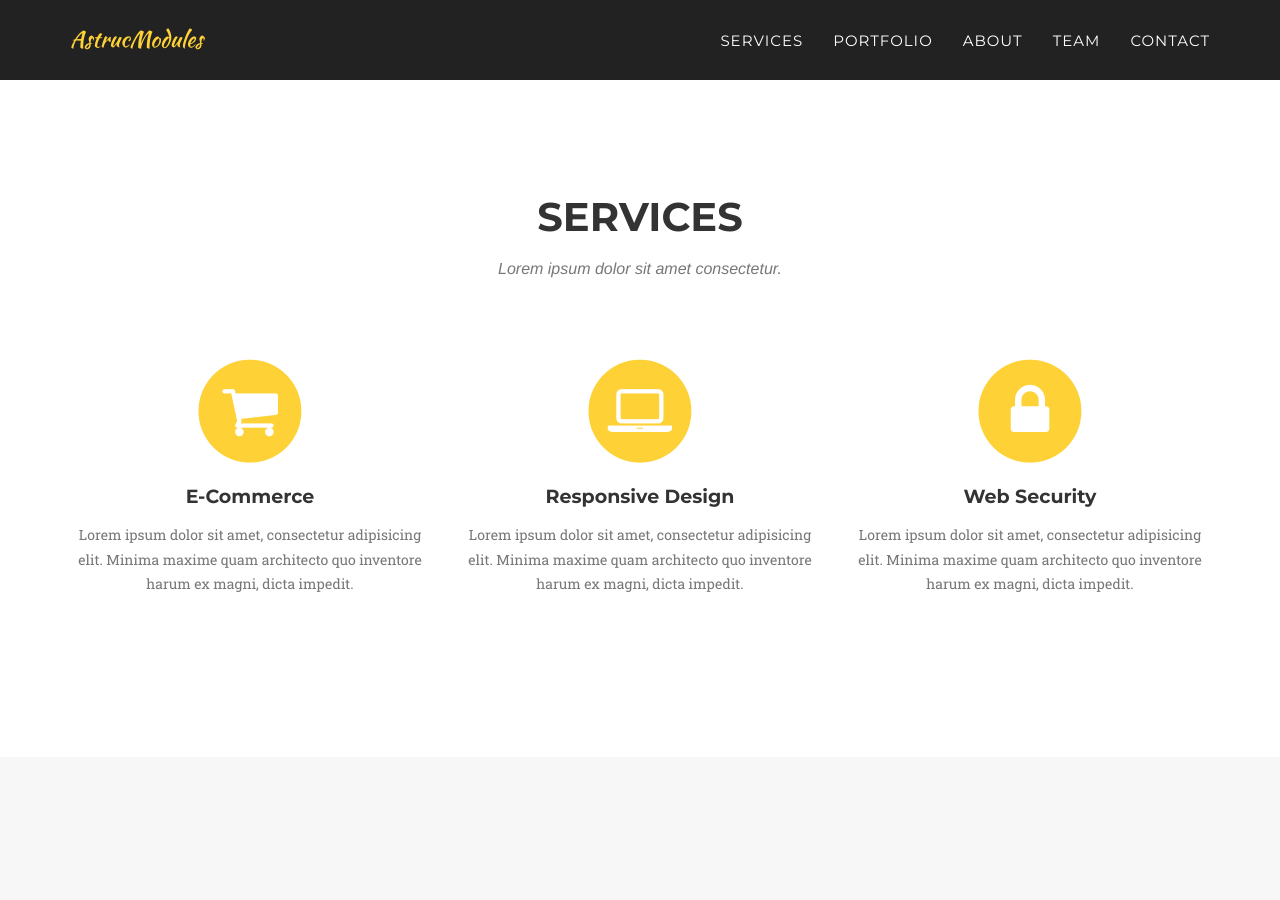
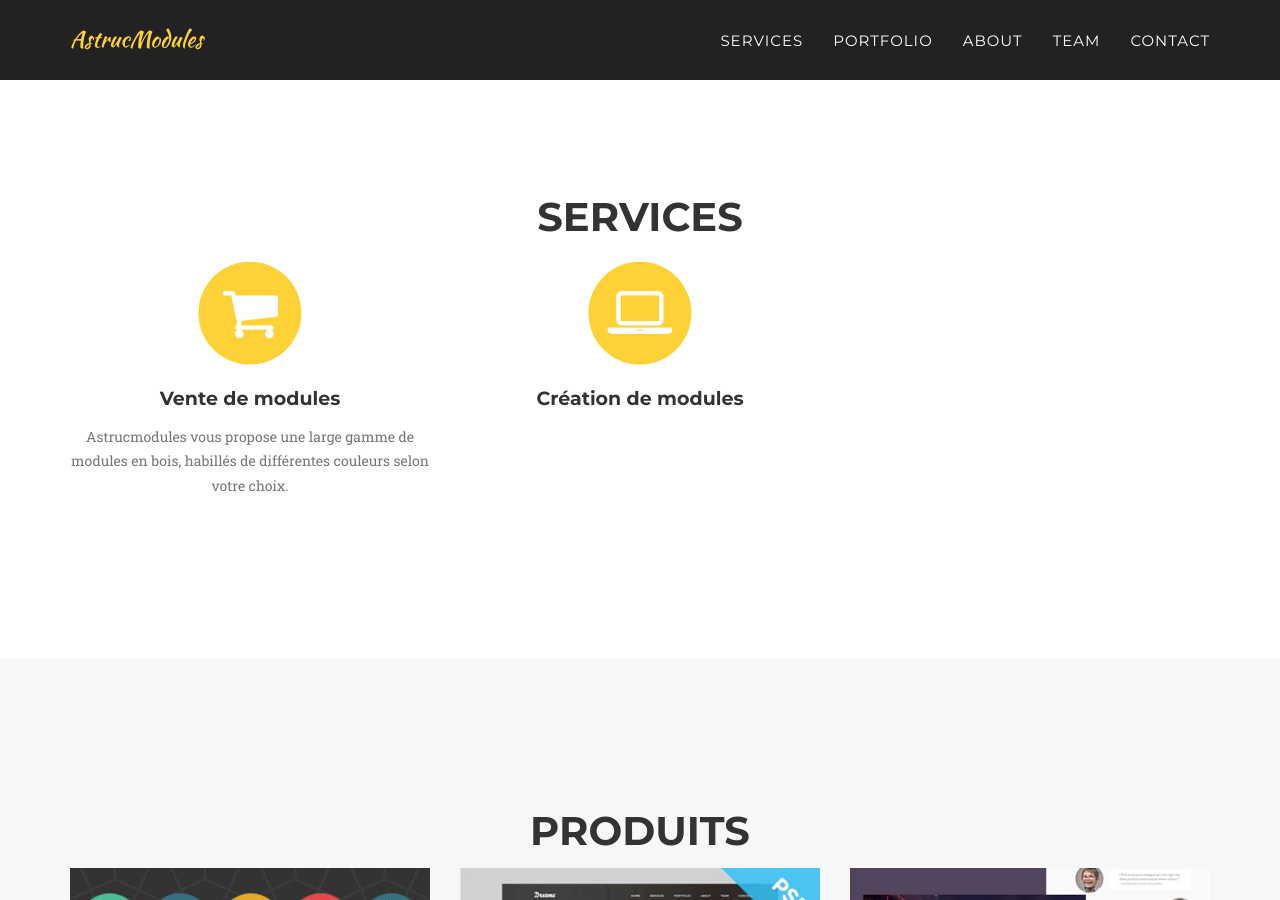
Before and after one commit to whysy/asmodule, a Jekyll site: the page built from index.html, in a window 1280 px wide and 900 px high, scrolled down 713 px. Built offline with Jekyll 4.4.1, drawn with Linux system fonts in a browser that asks for light colours; some web fonts are replaced.

Commit message:
Update services.html

```diff
--- a/_includes/services.html
+++ b/_includes/services.html
@@ -4,7 +4,7 @@
             <div class="row">
                 <div class="col-lg-12 text-center">
                     <h2 class="section-heading">Services</h2>
-                    <h3 class="section-subheading text-muted">Lorem ipsum dolor sit amet consectetur.</h3>
+                    <!--<h3 class="section-subheading text-muted">Lorem ipsum dolor sit amet consectetur.</h3>-->
                 </div>
             </div>
             <div class="row text-center">
@@ -13,25 +13,25 @@
                         <i class="fa fa-circle fa-stack-2x text-primary"></i>
                         <i class="fa fa-shopping-cart fa-stack-1x fa-inverse"></i>
                     </span>
-                    <h4 class="service-heading">E-Commerce</h4>
-                    <p class="text-muted">Lorem ipsum dolor sit amet, consectetur adipisicing elit. Minima maxime quam architecto quo inventore harum ex magni, dicta impedit.</p>
+                    <h4 class="service-heading">Vente de modules</h4>
+                    <p class="text-muted">Astrucmodules vous propose une large gamme de modules en bois, habillés de différentes couleurs selon votre choix.</p>
                 </div>
                 <div class="col-md-4">
                     <span class="fa-stack fa-4x">
                         <i class="fa fa-circle fa-stack-2x text-primary"></i>
                         <i class="fa fa-laptop fa-stack-1x fa-inverse"></i>
                     </span>
-                    <h4 class="service-heading">Responsive Design</h4>
-                    <p class="text-muted">Lorem ipsum dolor sit amet, consectetur adipisicing elit. Minima maxime quam architecto quo inventore harum ex magni, dicta impedit.</p>
+                    <h4 class="service-heading">Cr&eacute;ation de modules</h4>
+                    <!--<p class="text-muted"></p>-->
                 </div>
-                <div class="col-md-4">
+                <!--<div class="col-md-4">
                     <span class="fa-stack fa-4x">
                         <i class="fa fa-circle fa-stack-2x text-primary"></i>
                         <i class="fa fa-lock fa-stack-1x fa-inverse"></i>
                     </span>
                     <h4 class="service-heading">Web Security</h4>
                     <p class="text-muted">Lorem ipsum dolor sit amet, consectetur adipisicing elit. Minima maxime quam architecto quo inventore harum ex magni, dicta impedit.</p>
-                </div>
+                </div>-->
             </div>
         </div>
     </section>
```
